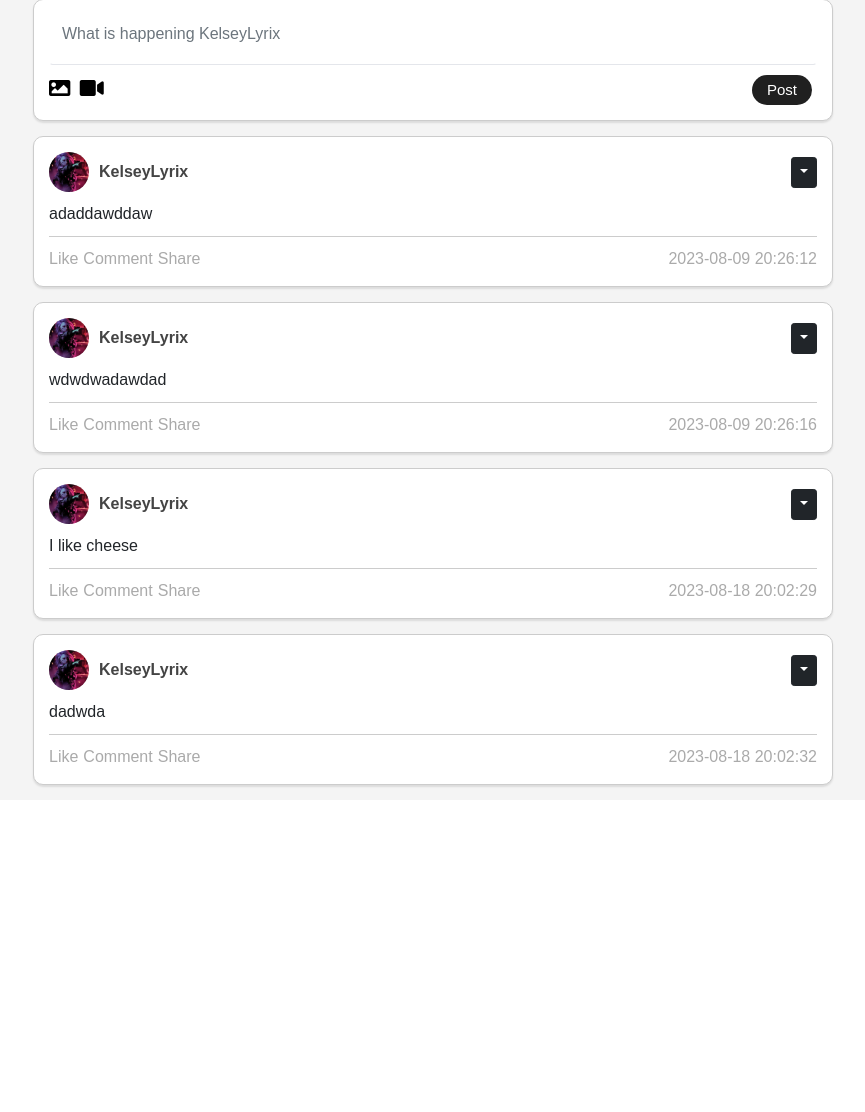
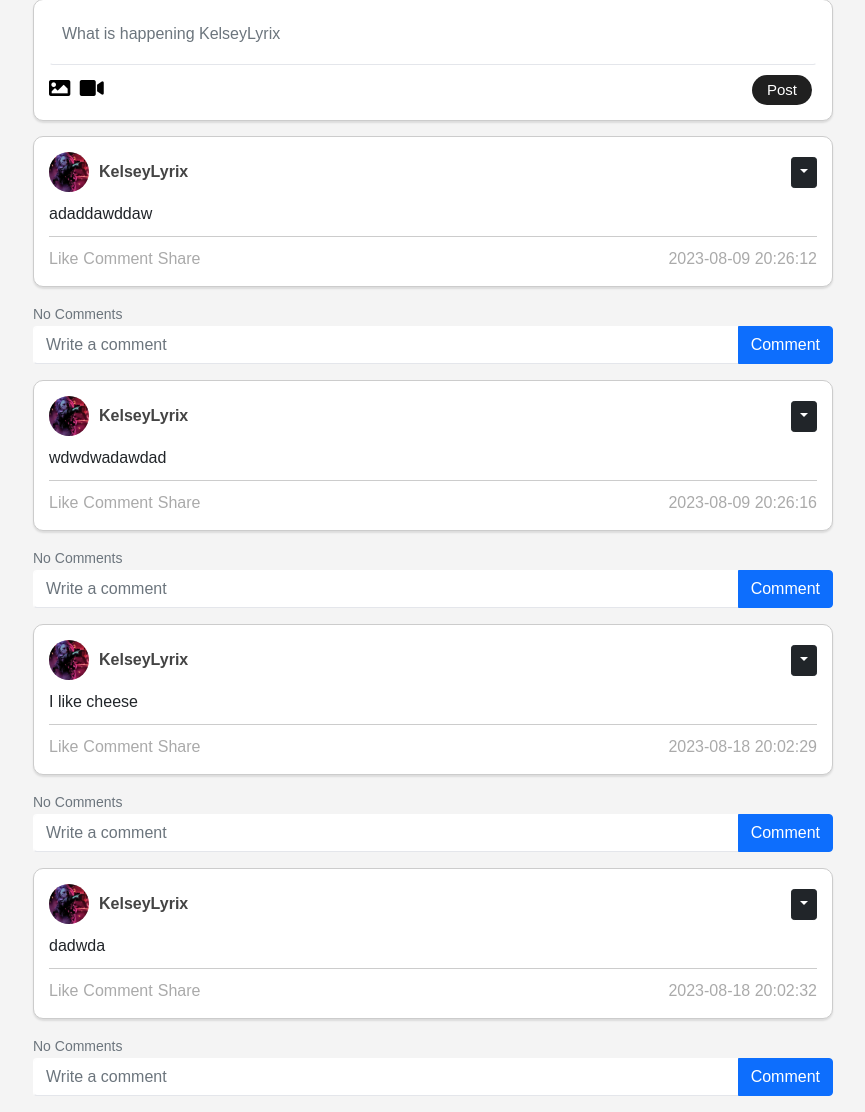
Before and after one commit to KelseyTech/Simple_Flask_Website, a Flask app: page / in a window 1280 px wide. Shown: the part 121-1233 px from the top of the page, without its empty margins (207-1072 px from the left). Before the commit the page ends 909 px from the top, so only its background shows below. Run offline with Flask 3, Linux system fonts and the light colour scheme; a user stored in the database is signed in.

Commit message:
Added comments (Not yet styled)

```diff
--- a/modules/templates/home.html
+++ b/modules/templates/home.html
@@ -17,6 +17,7 @@
       <button class="post-btn"  type="submit">Post</button>
     </div>
   </div>
+</form>
       <!--Creates the Individual Post-->
       {% for post in posts %}
       <div class="post">
@@ -40,6 +41,7 @@
               ></button>
               <ul class="dropdown-menu">
                 <li>
+                  <!--Needs to be added-->
                   <a href="/delete-post/{{post.id}}" class="dropdown-item"
                     >Delete</a
                   >
@@ -57,7 +59,67 @@
             </div>
             <div class="post-time">{{post.date_created}}</div>
           </div>
+          <!--Creating Comments -->
         </div>
+        <div class="collapse" id="comments-{{post.id}}">
+          <div class="comment">
+            <div class="comment-body" id="comments-expanded-{{post.id}}">
+              {% for comment in post.comments %}
+              <div class="d-flex justify-content-between align-items-center">
+                <div>
+                  <a href="/user/{{comment.user.username}}"
+                    >{{comment.user.username}}</a
+                  >: {{comment.text}}
+                </div>
+                <div>
+                  <small class="text-muted"> {{comment.date_created}}</small>
+                  {% if user.id == comment.author or user.id == post.author %}
+                  <div class="btn-group">
+                    <button
+                      type="button"
+                      class="btn btn-sm btn-primary dropdown-toggle"
+                      data-bs-toggle="dropdown"
+                    ></button>
+                    <ul class="dropdown-menu">
+                      <li>
+                        <a
+                          href="/delete-comment/{{comment.id}}"
+                          class="dropdown-item"
+                          >Delete</a
+                        >
+                      </li>
+                    </ul>
+                  </div>
+                  {% endif %}
+                </div>
+              </div>
+              {% endfor %}
+            </div>
+          </div>
+        </div>
+        <p class="post-comment">
+          {% if post.comments|length > 0 %}
+          <a data-bs-toggle="collapse" href="#comments-{{post.id}}" role="button">
+            <small>View {{post.comments|length}} Comments</small>
+          </a>
+          {% else %}
+          <small class="text-muted">No Comments</small>
+          {% endif %}
+        </p>
+        <form
+          class="input-group mb-3"
+          method="POST"
+          action="/create-comment/{{post.id}}"
+        >
+          <input
+            type="text"
+            id="text"
+            name="text"
+            class="form-control"
+            placeholder="Write a comment"
+          />
+          <button type="submit" class="btn btn-primary">Comment</button>
+        </form>
         {% endfor %} {% block footer %} {% endblock %} {% endblock %}
       </div>
     </div>
--- a/modules/views.py
+++ b/modules/views.py
@@ -3,7 +3,7 @@ from flask import (Blueprint, render_template, render_template_string, request,
 from flask_login import login_required, current_user
 
 from . import db
-from .models import Post, User
+from .models import Post, User, Comment
 
 views = Blueprint("views", __name__)
 
@@ -18,7 +18,6 @@ views = Blueprint("views", __name__)
 @views.route("/home")
 @login_required
 def home():
-    print('hello')
     posts = Post.query.all()
     return render_template("home.html", user=current_user, posts=posts)
 
@@ -45,6 +44,42 @@ def create_post():
             flash("Post created!", category="success")
 
     return redirect(url_for("views.home", user=current_user))
+
+
+
+# -------------------------
+# -------------------------
+# ------Add-Comment--------
+# -------------------------
+# -------------------------
+
+@views.route("/create-comment/<post_id>", methods=['POST'])
+@login_required
+def create_comment(post_id):
+    text = request.form.get('text')
+
+    if not text:
+        flash('Comment cannot be empty.', category='error')
+    else:
+        post = Post.query.filter_by(id=post_id)
+        if post:
+            comment = Comment(
+                text=text, author=current_user.id, post_id=post_id)
+            db.session.add(comment)
+            db.session.commit()
+        else:
+            flash('Post does not exist.', category='error')
+
+    return redirect(url_for('views.home'))
+
+
+
+
+
+
+
+
+
 
 # -------------------------
 # -------------------------
```
Also changed, not shown: modules/models.py (+4 -6 lines).
